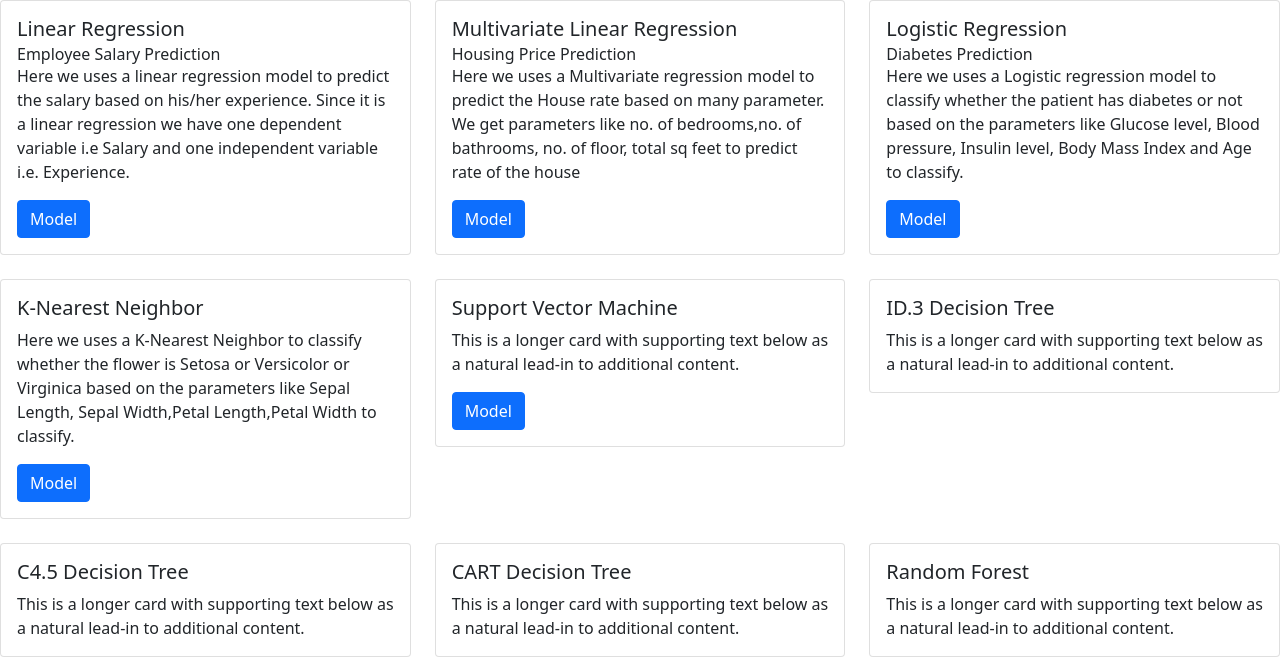
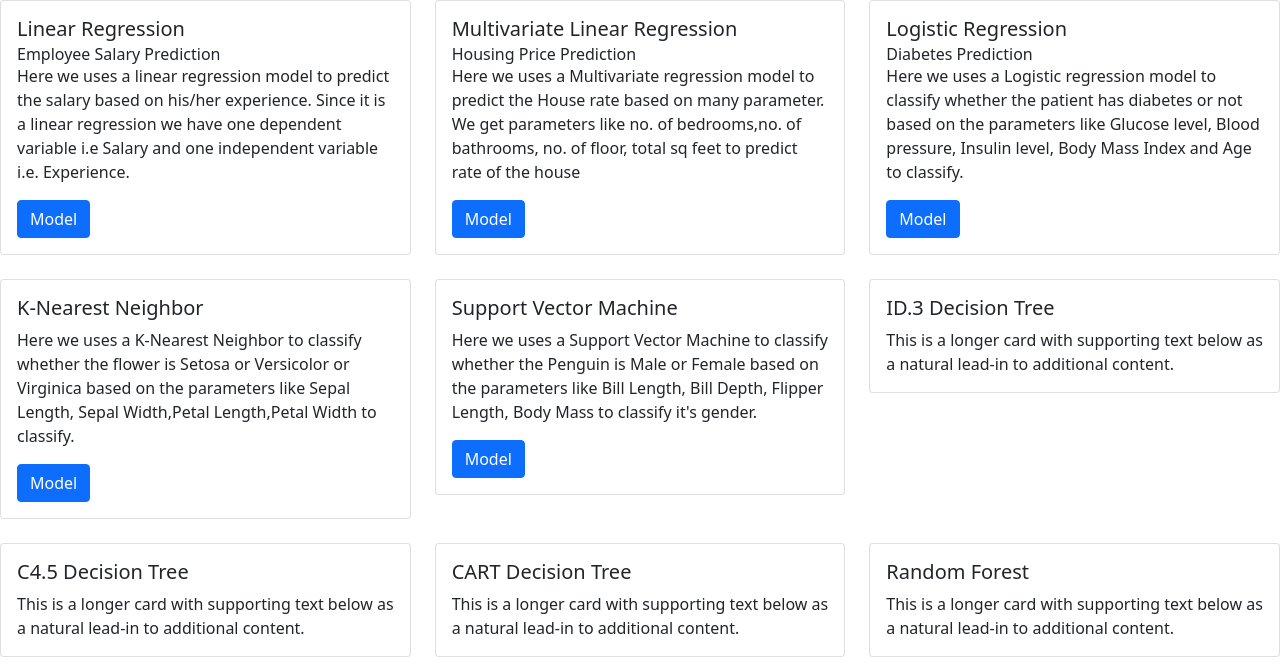
Before and after one commit to Vasanc/ml-models, a Flask app: page / in a window 1280 px wide. Shown: the top 664 px of the page. Run offline with Flask 2, Linux system fonts and the light colour scheme.

Commit message:
SVM completed fully

```diff
--- a/templates/index.html
+++ b/templates/index.html
@@ -67,8 +67,7 @@
             <p class="card-text">
               Here we uses a K-Nearest Neighbor to classify whether the flower
               is Setosa or Versicolor or Virginica based on the parameters like
-              Sepal Length, Sepal Width,Petal Length,Petal Width to
-              classify.
+              Sepal Length, Sepal Width,Petal Length,Petal Width to classify.
             </p>
             <a class="btn btn-primary" href="/knn" role="button">Model</a>
           </div>
@@ -79,8 +78,10 @@
           <div class="card-body">
             <h5 class="card-title">Support Vector Machine</h5>
             <p class="card-text">
-              This is a longer card with supporting text below as a natural
-              lead-in to additional content.
+              Here we uses a Support Vector Machine to classify whether the
+              Penguin is Male or Female based on the parameters like Bill
+              Length, Bill Depth, Flipper Length, Body Mass to classify it's
+              gender.
             </p>
             <a class="btn btn-primary" href="/svm" role="button">Model</a>
           </div>
```
